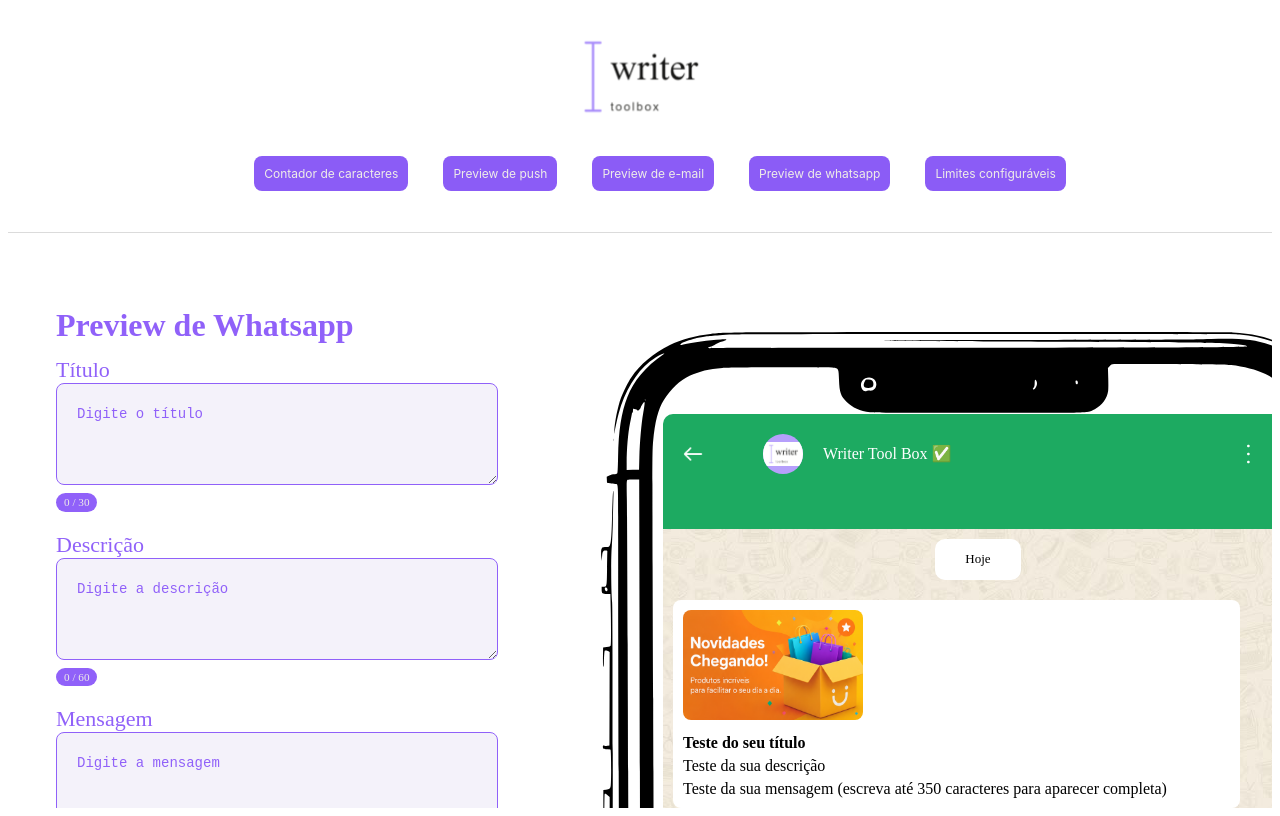
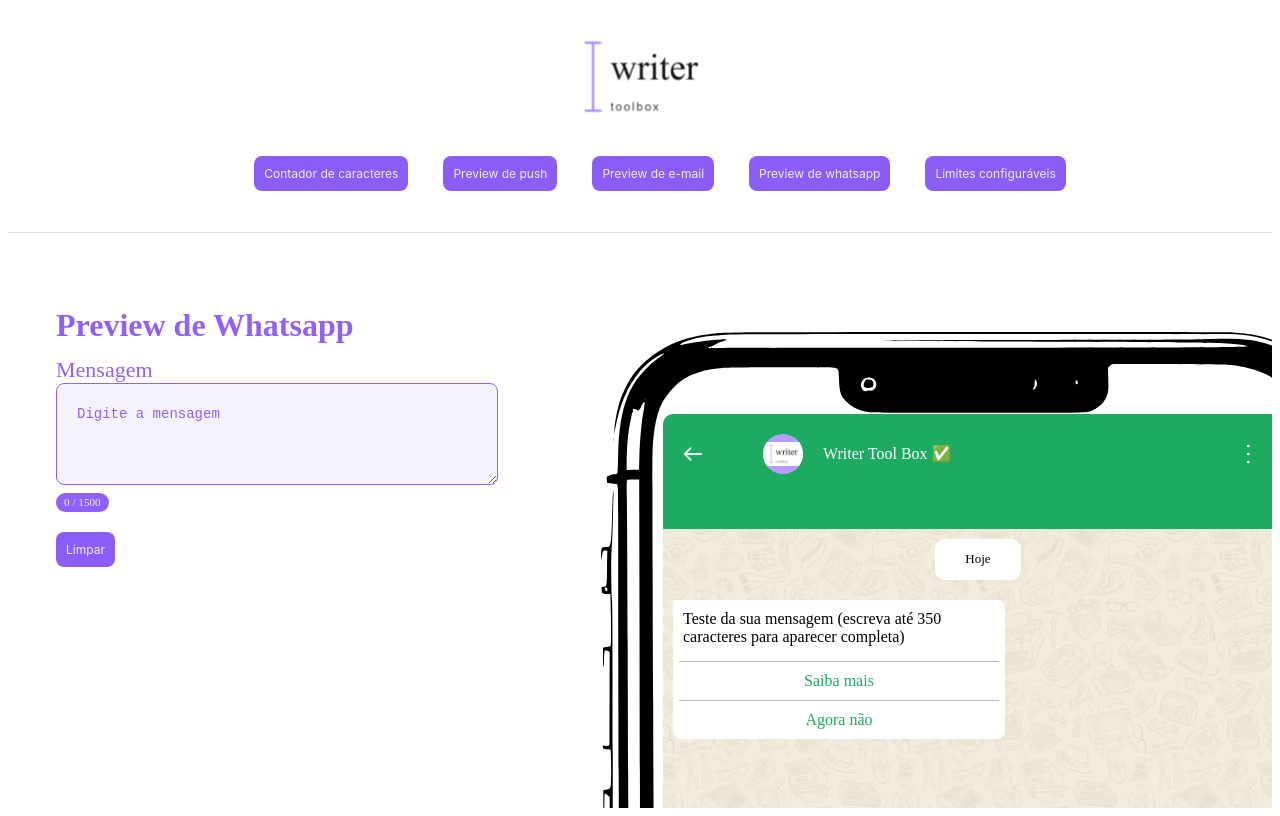
Before and after one commit to Ana-aa/writer-tool-box, an Angular app: page /whatsapp-preview in a window 1280 px wide. Built offline with nearby package versions, Linux system fonts and the light colour scheme.

Commit message:
fix: ajustando label do preview do whatsapp e css

```diff
--- a/src/app/email-preview/email-preview.component.scss
+++ b/src/app/email-preview/email-preview.component.scss
@@ -177,7 +177,7 @@
         width: 100%;
         display: flex;
         flex-direction: column;
-        gap: 10px;
+        gap: 5px;
     }
 
     .text-name-email {
--- a/src/app/whatsapp-preview/whatsapp-preview.component.html
+++ b/src/app/whatsapp-preview/whatsapp-preview.component.html
@@ -3,56 +3,6 @@
         <h2>Preview de Whatsapp</h2>
 
         @for (whatsapp of whatsapp; track $index) {
-            <div class="wpp-container__inputTitle">
-                <label for="titulo">
-                    Título
-                    @if ($index > 0) {
-                        {{ $index + 1}}
-                    }
-                </label>
-
-                <textarea
-                    class="textarea"
-                    placeholder="Digite o título"
-                    (input)="onTitleChange($event, $index)"
-                    [(ngModel)]="whatsapp.title"
-                ></textarea>
-
-                <span
-                    id="result-char-title"
-                    class="result-char-title__result-count result-count"
-                    [ngClass]="'result-char-title__result-count--' + getStatusTitle()"
-                >
-
-                    {{ charCountTitle }} / {{ limitTitle }}
-                </span>
-            </div>
-
-            <div class="wpp-container__inputDescription">
-                <label for="description">
-                    Descrição
-                    @if ($index > 0) {
-                        {{ $index + 1}}
-                    }
-                </label>
-
-                <textarea
-                    class="textarea"
-                    placeholder="Digite a descrição"
-                    (input)="onDescriptionChange($event, $index)"
-                    [(ngModel)]="whatsapp.description"
-                ></textarea>
-
-                <span
-                    id="result-char-description"
-                    class="result-char-description__result-count"
-                    [ngClass]="'result-char-description__result-count--' + getStatusDescription()"
-                >
-
-                    {{ charCountDescription }} / {{ limitDescription }}
-                </span>
-            </div>
-
             <div class="wpp-container__inputMessage">
                 <label for="message">
                     Mensagem
@@ -93,6 +43,56 @@
                     </div>
                 }
             </div>
+
+        <!--
+            <div class="buttons">
+                <label for="button">
+                    Botão 1
+                    @if ($index > 0) {
+                        {{ $index + 1}}
+                    }
+                </label>
+                <textarea
+                    class="textarea"
+                    placeholder="Digite o botão 1"
+                    (input)="onButtonChange($event, $index)"
+                    [(ngModel)]="whatsapp.button"
+                ></textarea>
+
+                ************* VAI FICAR? ****************
+                <span
+                    id="result-char-message"
+                    class="result-char-message__result-count"
+                >
+
+                    {{ charCountMessage }}
+                </span>
+                ***************************************************
+
+                <label for="button">
+                    Botão 2
+                    @if ($index > 0) {
+                        {{ $index + 1}}
+                    }
+                </label>
+                <textarea
+                    class="textarea"
+                    placeholder="Digite o botão 2"
+                    (input)="onButtonChange($event, $index)"
+                    [(ngModel)]="whatsapp.button"
+                ></textarea>
+
+                ************* VAI FICAR? ****************
+                <span
+                    id="result-char-button"
+                    class="result-char-button-count"
+                >
+
+                    {{ charCountbutton }}
+                </span>
+                *******************************************
+            </div>
+        -->
         }
 
         <button
@@ -138,20 +138,8 @@
 
                 @for (whatsapp of whatsapp; track $index) {
                     <div class="wpp-container__message-wpp">
-                        <div class="wpp-container__message">
-                            <div class="wpp-container__img-wpp">
-                                <img src="../../assets/img/kt-wpp.png" alt="Exemplo de imagem de marketing do Whatsapp">
-                            </div>
-                            <div class="wpp-container__message-text">
-                                <span class="wpp-container__title-message-wpp">
-                                    {{ whatsapp.title || 'Teste do seu título' }}
-                                </span>
 
-                                <span class="wpp-container__description-message-wpp">
-                                    {{ whatsapp.description || 'Teste da sua descrição' }}
-                                </span>
-
-                                <span class="wpp-container__message-message-wpp">
+                        <span class="wpp-container__message-text-wpp">
                             {{ getPreviewText(whatsapp.message) || 'Teste da sua mensagem (escreva até 350 caracteres para aparecer completa)' }}
 
                             @if (shouldShowReadMore(whatsapp.message)) {
@@ -162,18 +150,16 @@
                                 </span>
                             }
                         </span>
-                            </div>
-                        </div>
-                    </div>
 
                         <div class="wpp-container__botoes">
                             <span class="wpp-container__btn-primary">
-                            Saiba mais!
+                                Saiba mais
                             </span>
 
                             <span class="wpp-container__btn-outline">
-                            Agora não!
+                                Agora não
                             </span>
+                        </div>
                     </div>
                 }
             </div>
--- a/src/app/whatsapp-preview/whatsapp-preview.component.scss
+++ b/src/app/whatsapp-preview/whatsapp-preview.component.scss
@@ -32,8 +32,6 @@ label {
         margin-bottom: 0.8rem;
     }
 
-    &__inputTitle,
-    &__inputDescription,
     &__inputMessage {
         display: flex;
         flex-direction: column;
@@ -84,16 +82,15 @@ label {
 
     &__name {
         font-size: 1rem;
-        color: #333333;
         margin: 0 40px 0 10px;
-        color: white;
+        color: #ffffff;
     }
 
     &__settings {
         rotate: 90deg;
         font-weight: 600;
         margin-left: 240px;
-        color: white;
+        color: #ffffff;
     }
 
     &__background-wpp {
@@ -125,48 +122,31 @@ label {
     }
 
     &__message-wpp {
-        width: 90%;
-        margin: 0 0 4px 10px;
+        width: 312px;
+        height: auto;
+        margin: 10px 0 4px 10px;
+        padding: 10px 10px 0;
         background-color: #ffffff;
-        border-radius: 8px;
-    }
-
-    &__message-text {
-        display: flex;
-        justify-content: center;
-        flex-direction: column;
-        padding: 10px;
-        gap: 5px;
-    }
-
-    &__img-wpp {
-        margin: 10px 10px 0;
-
-        img {
-            width: 180px;
-            height: 110px;
-            margin-top: 10px;
-            border-radius: 8px;
-        }
-    }
-
-    &__title-message-wpp {
-        font-weight: 600;
+        border-radius: 0 8px 8px;
     }
 
     &__botoes {
         display: flex;
-        flex-direction: row;
-        gap: 5px;
-        margin-left: 10px;
+        flex-direction: column;
+        align-items: center;
+        justify-content: center;
+        width: 100%;
+        margin-top: 15px;
     }
 
     &__btn-primary,
     &__btn-outline {
-        padding: 8px 20px;
+        width: 300px;
+        padding: 10px;
         color: #1DAA61;
         background-color: #ffffff;
-        border-radius: 8px;
+        border-top: 1px solid rgb(185, 185, 185);
+        text-align: center;
     }
 
     &__message-see-more {
@@ -174,8 +154,6 @@ label {
     }
 }
 
-.result-char-title__result-count,
-.result-char-description__result-count,
 .result-char-message__result-count {
     display: inline-block;
     width: fit-content;
--- a/src/app/whatsapp-preview/whatsapp-preview.component.ts
+++ b/src/app/whatsapp-preview/whatsapp-preview.component.ts
@@ -14,49 +14,28 @@ import { FormsModule } from '@angular/forms';
   styleUrl: './whatsapp-preview.component.scss',
 })
 export class WhatsappPreviewComponent {
-  @Input() limitTitle = 30;
-  @Input() limitDescription = 60;
   @Input() limitMessage = 1500;
 
   charCount = 0;
-  charCountTitle = 0;
-  charCountDescription = 0;
   charCountMessage = 0;
 
-  @Output() limitChangeTitle = new EventEmitter<number>();
-  @Output() limitChangeDescription = new EventEmitter<number>();
   @Output() limitChangeMessage = new EventEmitter<number>();
 
   public readonly whatsappWarning = 'O WhatsApp pode exibir "Ver mais" em mensagens longas.<br> Este preview utiliza 350 caracteres como referência.'
 
 
   private syncCountsFromWpp(): void {
-    const firstEmail = this.whatsapp[0] ?? { nameEnterprise: '', headerText: '', preHeaderText: '' };
-    this.charCountTitle = firstEmail.title.length;
-    this.charCountDescription = firstEmail.description.length;
+    const firstEmail = this.whatsapp[0] ?? { message: ''};
     this.charCountMessage = firstEmail.message.length;
   }
 
   private applyLimitsToWpp(): void {
     this.whatsapp = this.whatsapp.map((whatsapp) => ({
-      title: whatsapp.title.slice(0, this.limitTitle),
-      description: whatsapp.description.slice(0, this.limitDescription),
       message: whatsapp.message.slice(0, this.limitMessage),
     }));
 
     this.syncCountsFromWpp();
   }
-
-  onInputChangeTitle(event:any) {
-    const value = Number(event.target.value);
-    this.limitChangeTitle.emit(value);
-  }
-
-  onInputChangeDescription(event:any) {
-    const value = Number(event.target.value);
-    this.limitChangeDescription.emit(value);
-  }
-
   onInputChangeMessage(event:any) {
     const value = Number(event.target.value);
     this.limitChangeMessage.emit(value);
@@ -64,35 +43,14 @@ export class WhatsappPreviewComponent {
 
   @ViewChild('charPreview') charPreview!: ElementRef;
 
-  currentTitle = '';
-  currentDescription = '';
   currentMessage = '';
 
   whatsapp = [
     {
-      title: '',
-      description: '',
       message: ''
     }
   ]
 
-  onTitleChange(event: Event, index: number) {
-    const textarea = event.target as HTMLTextAreaElement;
-    const value = textarea.value;
-    const limitedValue = value.slice(0, this.limitTitle);
-    textarea.value = limitedValue;
-    this.whatsapp[index].title = limitedValue;
-    this.charCountTitle = limitedValue.length;
-  }
-
-  onDescriptionChange(event: Event, index: number) {
-    const textarea = event.target as HTMLTextAreaElement;
-    const value = textarea.value;
-    const limitedValue = value.slice(0, this.limitDescription);
-    textarea.value = limitedValue;
-    this.whatsapp[index].description = limitedValue;
-    this.charCountDescription = limitedValue.length;
-  }
 
   onMessageChange(event: Event, index: number) {
     const textarea = event.target as HTMLTextAreaElement;
@@ -103,55 +61,21 @@ export class WhatsappPreviewComponent {
     this.charCountMessage = limitedValue.length;
   }
 
-  onTitleLimitChange(value: number) {
-    this.limitTitle = value;
-    this.applyLimitsToWpp();
-  }
-
-  onDescriptionLimitChange(value: number) {
-    this.limitDescription = value;
-    this.applyLimitsToWpp();
-  }
-
   onMessageLimitChange(value: number) {
     this.limitMessage = value;
     this.applyLimitsToWpp();
   }
 
   clearWpp() {
-    this.whatsapp = [{
-      title: '',
-      description: '',
-      message: ''
-    }];
+    this.whatsapp = [
+      {
+        message: ''
+      }
+    ];
 
-    this.currentTitle = '';
-    this.currentDescription = '';
     this.currentMessage = '';
 
-    this.charCountTitle = 0;
-    this.charCountDescription = 0;
     this.charCountMessage = 0;
-  }
-
-  getStatusTitle(): string {
-    if (this.charCountTitle >= this.limitTitle) {
-      return 'danger';
-    } else if (this.charCountTitle >= this.limitTitle * 0.8) {
-      return 'warning';
-    } else {
-      return 'ok;'
-    }
-  }
-
-  getStatusDescription(): string {
-    if (this.charCountDescription >= this.limitDescription) {
-      return 'danger';
-    } else if (this.charCountDescription >= this.limitDescription * 0.8) {
-      return 'warning';
-    } else {
-      return 'ok;'
-    }
   }
 
   getStatusMessage(): string {
```
Lines whose indentation alone changed are shown as unchanged.
